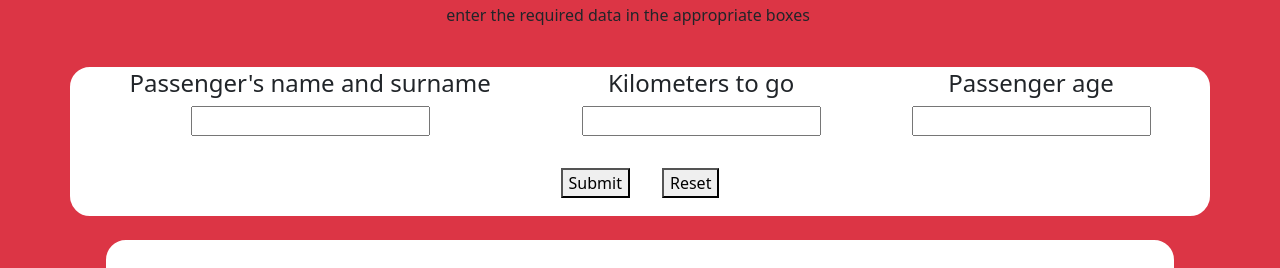
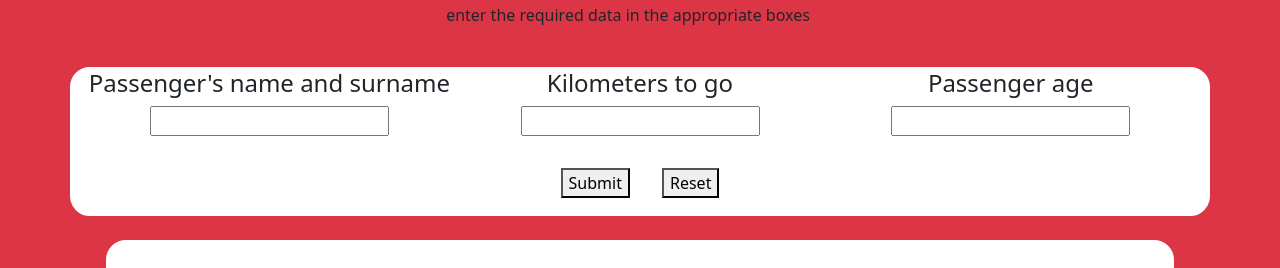
Before and after one commit to Rossiitaa/js-biglietto-treno-form, a plain HTML site: page index.html in a window 1280 px wide. Shown: the part 53-321 px from the top of the page. Drawn offline with nearby package versions, Linux system fonts and the light colour scheme.

Commit message:
correction

```diff
--- a/index.html
+++ b/index.html
@@ -18,16 +18,16 @@
     </header>
     <main class="">
         <div class="row d-flex bordersec">
-            <div class="col-12 d-flex justify-content-around text-align">
-                <div class="mb-3 text-center">
+            <div class="col-12 d-flex justify-content-between text-align">
+                <div class="mb-3 text-center col-4">
                     <h4>Passenger's name and surname</h4>
                     <input type="text" id="input-name-lastname">
                 </div>
-                <div class="mb-3 text-center">
+                <div class="mb-3 text-center col-4">
                     <h4>Kilometers to go</h4>
                 <input type="text" id="input-km">
                 </div>
-                <div class="mb-3 text-center">
+                <div class="mb-3 text-center col-4">
                     <h4>Passenger age</h1>
                     <input type="text" id="input-age">
                 </div>
--- a/js/main.js
+++ b/js/main.js
@@ -22,7 +22,7 @@ submit.addEventListener('click',function () {
 
 // controllo che i dati inseriti siano corretti
 if ((userKm < 0) || (userAge <= 0)) {
-    alert ('Error, number not accepted, reload the page');
+    alert ('Error, incorrect data, reload the page');
     // inserisco gli sconti in base all'età
     } else {
         document.querySelector('#ticket-name').innerHTML = userDates;
```
